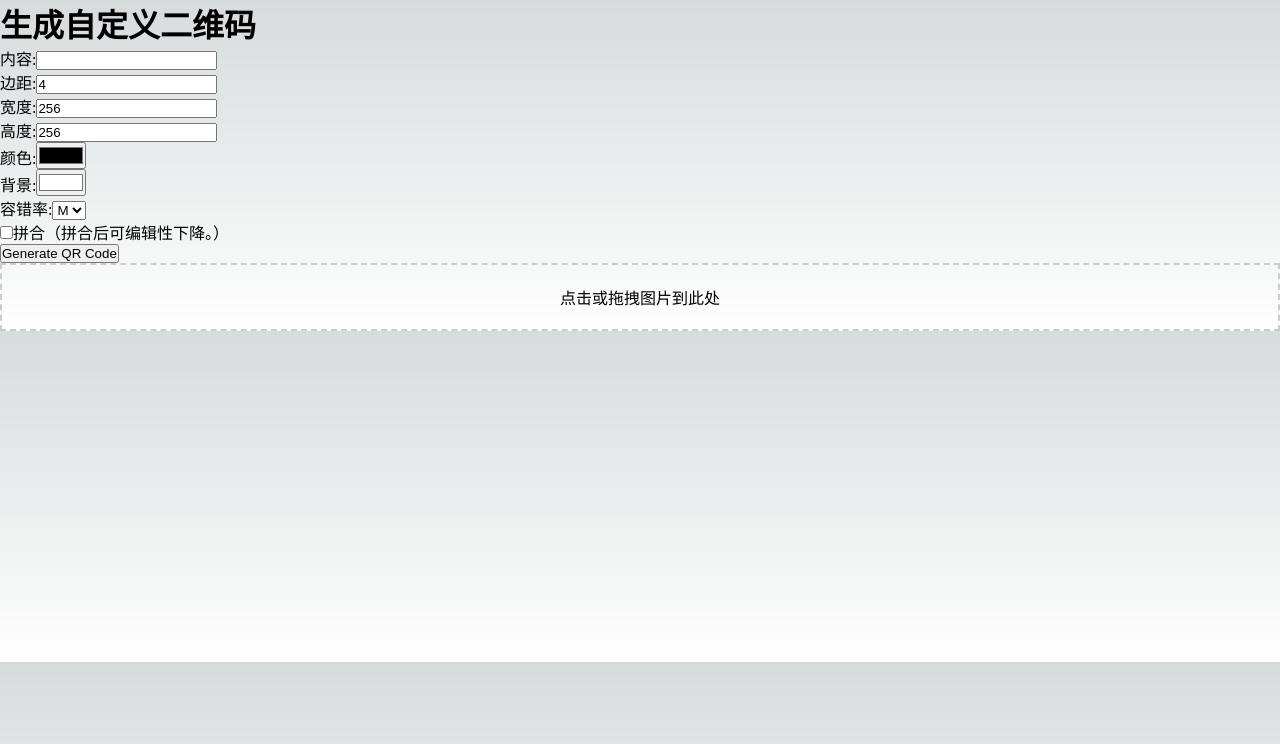
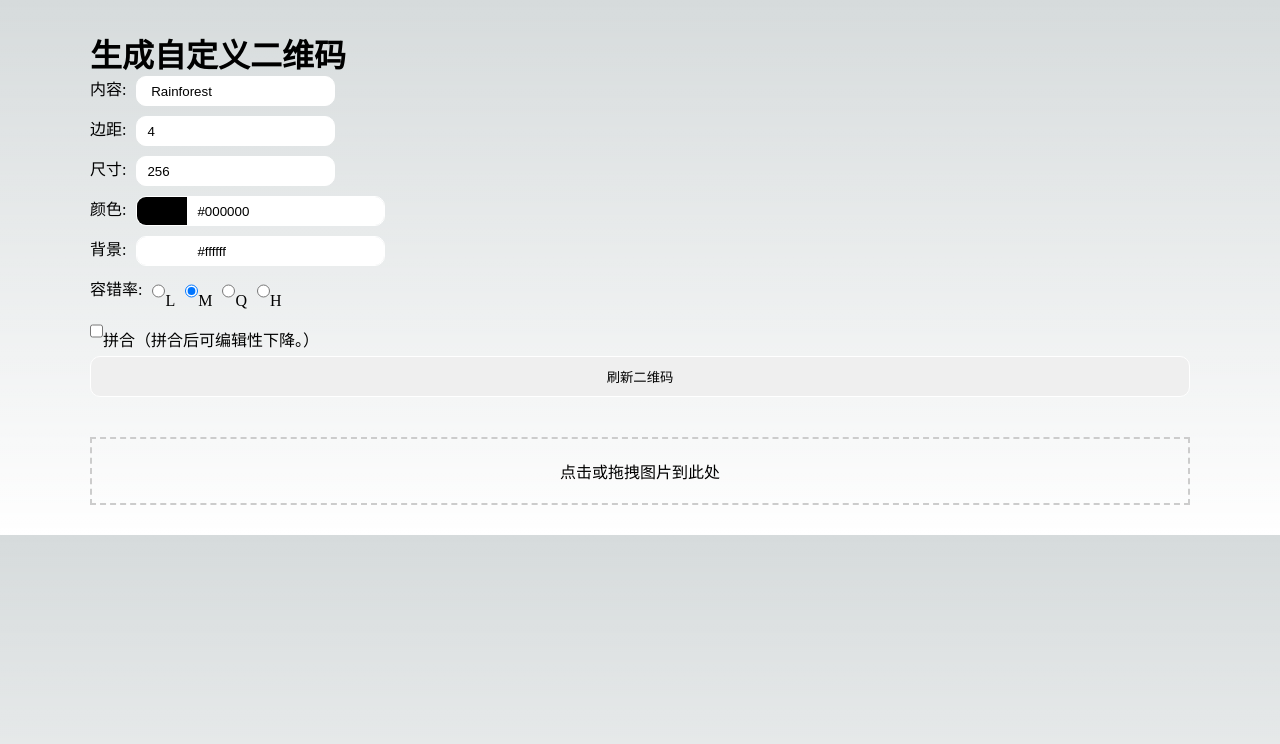
Before and after one commit to kailous/qrcode-app, a Next.js app: page / in a window 1280 px wide. Shown: the top 744 px of the page. Built offline with nearby package versions, Linux system fonts and the light colour scheme.

Commit message:
先简单调整了基础样式

```diff
--- a/components/QRCodeScanner.js
+++ b/components/QRCodeScanner.js
@@ -4,11 +4,14 @@ import { convertToGrayscale, invertColors, enhanceContrast } from '../utils/imag
 
 const QRCodeScanner = ({ onDecode }) => {
   const [dragging, setDragging] = useState(false);
+  const [errorMessage, setErrorMessage] = useState('');
+  const [processingStatus, setProcessingStatus] = useState('');
   const inputFileRef = useRef(null);
 
   const handleDragOver = (event) => {
     event.preventDefault();
     setDragging(true);
+    setErrorMessage(''); // 清除错误消息
   };
 
   const handleDragLeave = (event) => {
@@ -19,6 +22,7 @@ const QRCodeScanner = ({ onDecode }) => {
   const handleDrop = (event) => {
     event.preventDefault();
     setDragging(false);
+    setProcessingStatus('正在处理图像...');
     const files = event.dataTransfer.files;
     if (files.length) {
       processFile(files[0]);
@@ -27,6 +31,7 @@ const QRCodeScanner = ({ onDecode }) => {
 
   const handleClick = () => {
     inputFileRef.current.click();
+    setErrorMessage(''); // 清除错误消息
   };
 
   const processFile = (file) => {
@@ -48,8 +53,11 @@ const QRCodeScanner = ({ onDecode }) => {
     let imageData = context.getImageData(0, 0, canvas.width, canvas.height);
 
     // 图像处理步骤
+    setProcessingStatus('转换为灰度图...');
     imageData = convertToGrayscale(imageData);
+    setProcessingStatus('反色处理...');
     imageData = invertColors(imageData);
+    setProcessingStatus('增强对比度...');
     imageData = enhanceContrast(imageData);
 
     context.putImageData(imageData, 0, 0);
@@ -57,8 +65,10 @@ const QRCodeScanner = ({ onDecode }) => {
 
     if (code) {
       onDecode(code.data);
+      setProcessingStatus(''); // 清除处理状态
     } else {
-      alert('无法识别的二维码，请尝试其他图像。');
+      setErrorMessage('无法识别的二维码，请尝试其他图像。');
+      setProcessingStatus(''); // 清除处理状态
     }
   };
 
@@ -71,11 +81,16 @@ const QRCodeScanner = ({ onDecode }) => {
       style={{ border: dragging ? '2px dashed #000' : '2px dashed #ccc', padding: '20px', textAlign: 'center', cursor: 'pointer' }}
     >
       {dragging ? '放到这里' : '点击或拖拽图片到此处'}
+      {processingStatus && <div>{processingStatus}</div>}
+      {errorMessage && <div style={{ color: 'red' }}>{errorMessage}</div>}
       <input
         type="file"
         accept="image/*"
         ref={inputFileRef}
-        onChange={(e) => processFile(e.target.files[0])}
+        onChange={(e) => {
+          setProcessingStatus('正在处理图像...');
+          processFile(e.target.files[0]);
+        }}
         style={{ display: 'none' }}
       />
     </div>
--- a/components/QRSetup.js
+++ b/components/QRSetup.js
@@ -1,12 +1,12 @@
 import React, { useEffect, useState } from 'react';
+
 
 // 假设 setSvg 是一个用于设置 SVG 显示的函数
 const QRSetup = ({ setSvg, decodedContent }) => {
   const [formInput, setFormInput] = useState({
-    content: '',
+    content: ' Rainforest',
     padding: 4,
-    width: 256,
-    height: 256,
+    size: 256, // 使用size代替了width和height，并设置默认值为256
     color: "#000000",
     background: "#ffffff",
     ecl: "M",
@@ -27,12 +27,19 @@ const QRSetup = ({ setSvg, decodedContent }) => {
 
   const handleInputChange = (e) => {
     const { name, value, type, checked } = e.target;
-    setFormInput({
-      ...formInput,
-      [name]: type === 'checkbox' ? checked : value,
-    });
+    if (name === "size") {
+      setFormInput(formInput => ({
+        ...formInput,
+        width: value,
+        height: value,
+      }));
+    } else {
+      setFormInput(formInput => ({
+        ...formInput,
+        [name]: type === 'checkbox' ? checked : value,
+      }));
+    }
   };
-
   const handleSubmit = async (content) => {
     const response = await fetch('/api/generate', {
       method: 'POST',
@@ -53,7 +60,7 @@ const QRSetup = ({ setSvg, decodedContent }) => {
   return (
     <div>
       <h1>生成自定义二维码</h1>
-      <form onSubmit={(e) => e.preventDefault()}>
+      <form onSubmit={(e) => e.preventDefault()} className='option'>
         <div>
           <label>内容:</label>
           <input type="text" name="content" value={formInput.content} onChange={handleInputChange} />
@@ -63,29 +70,42 @@ const QRSetup = ({ setSvg, decodedContent }) => {
           <input type="number" name="padding" value={formInput.padding} onChange={handleInputChange} />
         </div>
         <div>
-          <label>宽度:</label>
-          <input type="number" name="width" value={formInput.width} onChange={handleInputChange} />
-        </div>
-        <div>
-          <label>高度:</label>
-          <input type="number" name="height" value={formInput.height} onChange={handleInputChange} />
+          <label>尺寸:</label>
+          <input
+            type="number"
+            name="size"
+            value={formInput.size} // 注意这里使用size代替了width和height
+            onChange={handleInputChange}
+          />
         </div>
         <div>
           <label>颜色:</label>
+          <div className="color">
           <input type="color" name="color" value={formInput.color} onChange={handleInputChange} />
+          <input type="text" name="color" value={formInput.color} onChange={handleInputChange} pattern="^#[0-9A-Fa-f]{6}$" />
+          </div>
         </div>
         <div>
           <label>背景:</label>
+          <div className="color">
           <input type="color" name="background" value={formInput.background} onChange={handleInputChange} />
+          <input type="text" name="background" value={formInput.background} onChange={handleInputChange} pattern="^#[0-9A-Fa-f]{6}$" />
+          </div>
         </div>
         <div>
           <label>容错率:</label>
-          <select name="ecl" value={formInput.ecl} onChange={handleInputChange}>
-            <option value="L">L</option>
-            <option value="M">M</option>
-            <option value="Q">Q</option>
-            <option value="H">H</option>
-          </select>
+          {["L", "M", "Q", "H"].map((ecl) => (
+          <label key={ecl}>
+            <input
+              type="radio"
+              name="ecl"
+              value={ecl}
+              checked={formInput.ecl === ecl}
+              onChange={(e) => setFormInput({ ...formInput, ecl: e.target.value })}
+            />
+            {ecl}
+          </label>
+        ))}
         </div>
         <div>
           <label>
@@ -93,7 +113,7 @@ const QRSetup = ({ setSvg, decodedContent }) => {
             拼合（拼合后可编辑性下降。）
           </label>
         </div>
-        <button type="button" onClick={() => handleSubmit(formInput.content)}>Generate QR Code</button>
+        <button type="button" onClick={() => handleSubmit(formInput.content)}>刷新二维码</button>
       </form>
     </div>
   );
--- a/pages/_app.js
+++ b/pages/_app.js
@@ -1,4 +1,5 @@
 import "@/styles/globals.css";
+import '../public/css/style.css'; // 修改路径以正确指向您的CSS文件
 
 export default function App({ Component, pageProps }) {
   return <Component {...pageProps} />;
--- a/pages/index.js
+++ b/pages/index.js
@@ -2,13 +2,14 @@ import React, { useState } from 'react';
 import QRSetup from '../components/QRSetup';
 import Canvas from '../components/Canvas';
 import Uploads from '../components/QRCodeScanner';
+
 
 const Home = () => {
   const [svg, setSvg] = useState('');
   const [decodedContent, setDecodedContent] = useState(''); // 新增状态
 
   return (
-    <div>
+    <div id="body">
       <QRSetup setSvg={setSvg} decodedContent={decodedContent} setDecodedContent={setDecodedContent} />
       <Canvas svg={svg} />
       <Uploads onDecode={setDecodedContent} /> {/* 传递解码结果 */}
--- /dev/null
+++ b/public/css/form.css
@@ -0,0 +1,59 @@
+form.option {
+    display: flex;
+    flex-direction: column;
+    gap: 10px;
+}
+form.option div {
+    display:flex;
+    flex-direction: row;
+    height: 30px;
+}
+form.option div label {
+    margin-right: 10px;
+}
+form.option div input {
+    height: 100%;
+    overflow: hidden;
+}
+form.option div input[type="text"],
+form.option div input[type="number"]
+{
+    padding:10px;
+    border-radius: 10px;
+    border: 0.1px #ffffff solid;
+}
+form.option div.color {
+    border: 0.1px #ffffff solid;
+    border-radius: 10px;
+    overflow: hidden;
+}
+form.option div.color input[type="text"],
+form.option div.color input[type="number"]
+{
+    padding:10px;
+    border-radius: 0;
+    border: none;
+}
+input[type="color"] {
+    appearance: none;
+  padding: 0;
+  border: none;
+  outline: none;
+  background: transparent;
+  cursor: pointer;
+  border-radius: 0;
+}
+input[type="color"]::-webkit-color-swatch-wrapper {
+    padding: 0;
+    border: none !important;
+    border-radius: 0;
+}
+input[type="color"]::-webkit-color-swatch {
+    border: none !important;
+    border-radius: 0;
+}
+form.option button {
+    padding:10px;
+    border-radius: 10px;
+    border: 0.1px #ffffff solid;
+}
--- /dev/null
+++ b/public/css/style.css
@@ -0,0 +1,8 @@
+/* 引入form.css */
+@import url('form.css');
+
+#body  {
+    display: flex;
+    flex-direction: column;
+    gap:20px;
+}
--- a/styles/globals.css
+++ b/styles/globals.css
@@ -78,14 +78,14 @@
   padding: 0;
   margin: 0;
 }
-
-html,
-body {
+html{
   max-width: 100vw;
   overflow-x: hidden;
 }
-
 body {
+  margin: 30px auto;
+  overflow-x: hidden;
+  max-width:var(--max-width);
   color: rgb(var(--foreground-rgb));
   background: linear-gradient(
       to bottom,
@@ -105,110 +105,3 @@ a {
     color-scheme: dark;
   }
 }
-:root {
-  --max-width: 1100px;
-  --border-radius: 12px;
-  --font-mono: ui-monospace, Menlo, Monaco, "Cascadia Mono", "Segoe UI Mono",
-    "Roboto Mono", "Oxygen Mono", "Ubuntu Monospace", "Source Code Pro",
-    "Fira Mono", "Droid Sans Mono", "Courier New", monospace;
-
-  --foreground-rgb: 0, 0, 0;
-  --background-start-rgb: 214, 219, 220;
-  --background-end-rgb: 255, 255, 255;
-
-  --primary-glow: conic-gradient(
-    from 180deg at 50% 50%,
-    #16abff33 0deg,
-    #0885ff33 55deg,
-    #54d6ff33 120deg,
-    #0071ff33 160deg,
-    transparent 360deg
-  );
-  --secondary-glow: radial-gradient(
-    rgba(255, 255, 255, 1),
-    rgba(255, 255, 255, 0)
-  );
-
-  --tile-start-rgb: 239, 245, 249;
-  --tile-end-rgb: 228, 232, 233;
-  --tile-border: conic-gradient(
-    #00000080,
-    #00000040,
-    #00000030,
-    #00000020,
-    #00000010,
-    #00000010,
-    #00000080
-  );
-
-  --callout-rgb: 238, 240, 241;
-  --callout-border-rgb: 172, 175, 176;
-  --card-rgb: 180, 185, 188;
-  --card-border-rgb: 131, 134, 135;
-}
-
-@media (prefers-color-scheme: dark) {
-  :root {
-    --foreground-rgb: 255, 255, 255;
-    --background-start-rgb: 0, 0, 0;
-    --background-end-rgb: 0, 0, 0;
-
-    --primary-glow: radial-gradient(rgba(1, 65, 255, 0.4), rgba(1, 65, 255, 0));
-    --secondary-glow: linear-gradient(
-      to bottom right,
-      rgba(1, 65, 255, 0),
-      rgba(1, 65, 255, 0),
-      rgba(1, 65, 255, 0.3)
-    );
-
-    --tile-start-rgb: 2, 13, 46;
-    --tile-end-rgb: 2, 5, 19;
-    --tile-border: conic-gradient(
-      #ffffff80,
-      #ffffff40,
-      #ffffff30,
-      #ffffff20,
-      #ffffff10,
-      #ffffff10,
-      #ffffff80
-    );
-
-    --callout-rgb: 20, 20, 20;
-    --callout-border-rgb: 108, 108, 108;
-    --card-rgb: 100, 100, 100;
-    --card-border-rgb: 200, 200, 200;
-  }
-}
-
-* {
-  box-sizing: border-box;
-  padding: 0;
-  margin: 0;
-}
-
-html,
-body {
-  max-width: 100vw;
-  overflow-x: hidden;
-}
-
-body {
-  color: rgb(var(--foreground-rgb));
-  background: linear-gradient(
-      to bottom,
-      transparent,
-      rgb(var(--background-end-rgb))
-    )
-    rgb(var(--background-start-rgb));
-}
-
-a {
-  color: inherit;
-  text-decoration: none;
-}
-
-@media (prefers-color-scheme: dark) {
-  html {
-    color-scheme: dark;
-  }
-}
```
